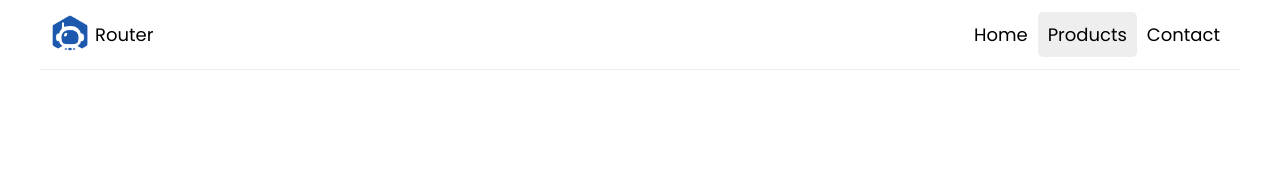
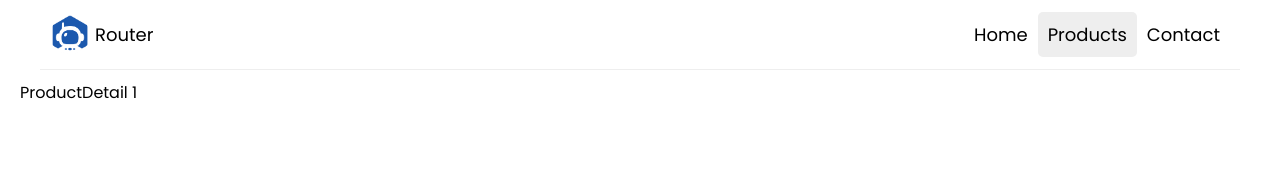
Before and after one commit to Dipesh-Gyawali/React_Router, a React (Create React App) app: page /products/1 in a window 1280 px wide. Shown: the top 170 px of the page. Built offline with nearby package versions, Linux system fonts and the light colour scheme.

Commit message:
useSearchParams

```diff
--- a/src/App.js
+++ b/src/App.js
@@ -18,7 +18,7 @@ function App() {
         <Routes>
           <Route path="/" element={<Home />} />
           <Route path="products" element={<ProductList />} />
-          <Route path="products/1001" element={<ProductDetail />} />
+          <Route path="products/:id" element={<ProductDetail />} />
           <Route path="contact" element={<Contact />} />
           <Route path="/dipesh" element={<Navigate to="/" />} />
           <Route path="/admin" element={ user ? <Admin /> : <Navigate to="/" />} />
--- a/src/components/ProductDetail.js
+++ b/src/components/ProductDetail.js
@@ -1,7 +1,14 @@
-import React from 'react'
+import { useParams } from "react-router-dom"
 
 export const ProductDetail = () => {
+  const params = useParams();
+  console.log(params);
+  console.log(params.id);
+
+
   return (
-    <div className="component">ProductDetail</div>
+  <div className="component">
+            ProductDetail {params.id}
+  </div>
   )
 }
--- a/src/components/ProductList.js
+++ b/src/components/ProductList.js
@@ -1,7 +1,10 @@
-import React from 'react'
+import { useSearchParams } from "react-router-dom";
 
 export const ProductList = () => {
+  const [searchParams] = useSearchParams();
+  console.log(searchParams.get("q"));
+
   return (
-    <div className='component'>ProductList</div>
+    <div className='component' >ProductList</div>
   )
 }
```
